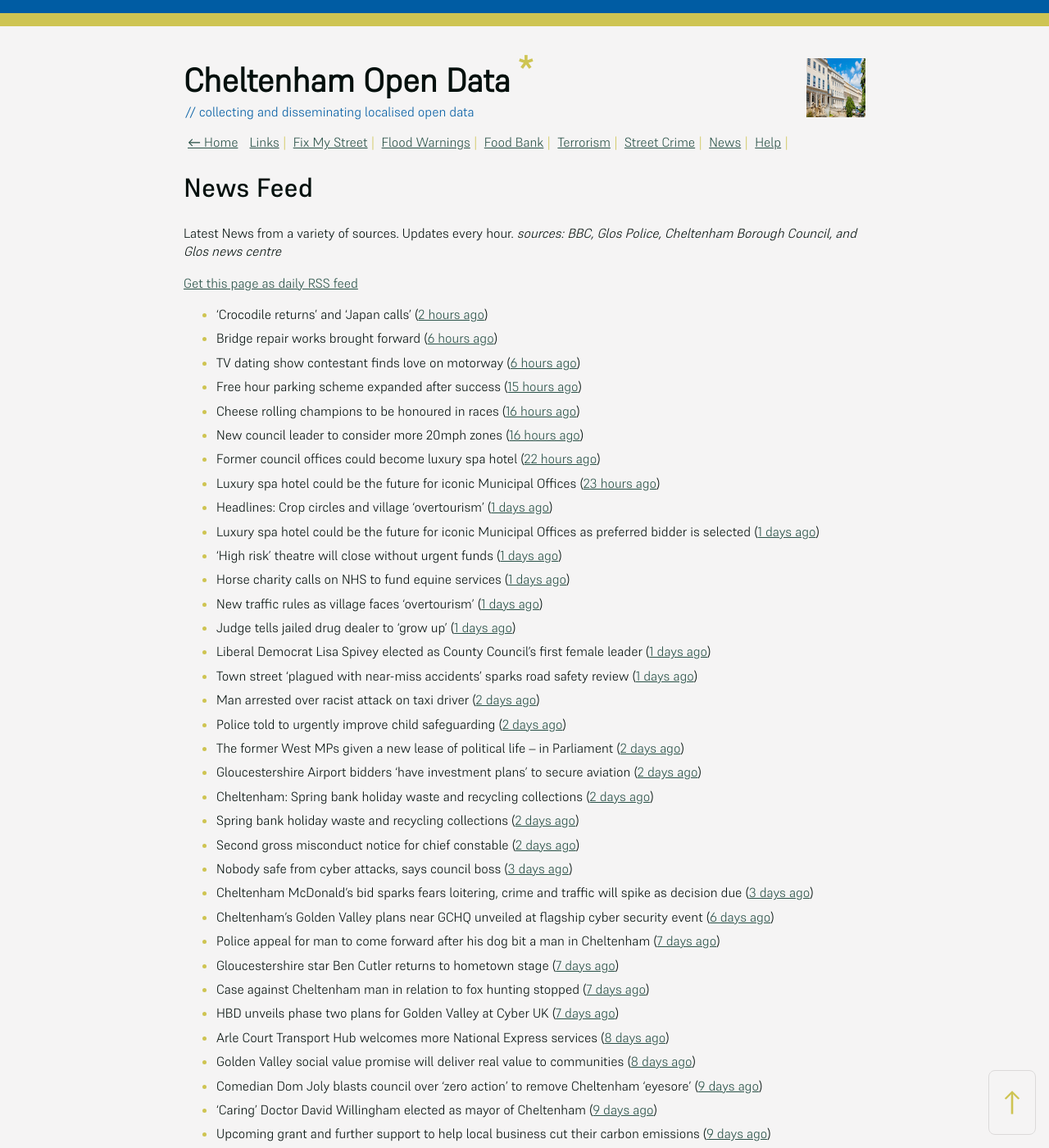
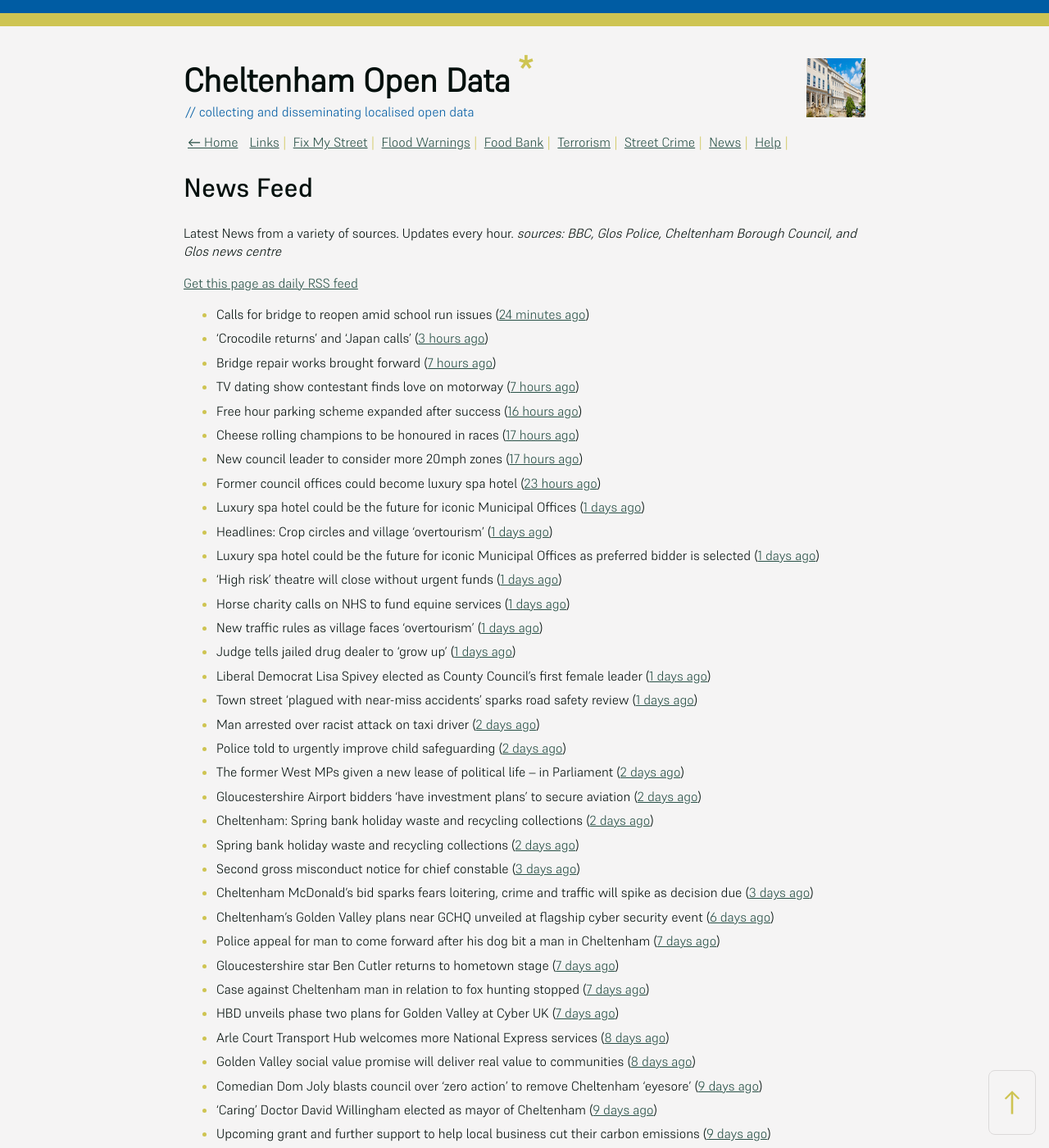
Before and after one commit to mat-0/cheltenham-open-data, a Jekyll site: the page built from _pages/news.md, in a window 1280 px wide and 1400 px high. Shown: the whole window at 82% size. Built offline with Jekyll 4.4.1, drawn with Linux system fonts in a browser that asks for light colours; some of the changed text lies outside the part shown.

Commit message:
Updated 2025-05-23 13:07:27

```diff
--- a/_pages/news.md
+++ b/_pages/news.md
@@ -12,14 +12,15 @@ _sources: BBC, Glos Police, Cheltenham Borough Council, and Glos news centre_
 [Get this page as daily RSS feed](/daily.rss)
 
 <!-- news_marker starts -->
-- 'Crocodile returns' and 'Japan calls' ([2 hours ago](https://www.bbc.com/news/articles/clynl44237wo))
-- Bridge repair works brought forward ([6 hours ago](https://www.bbc.com/news/articles/c8repy53ezyo))
-- TV dating show contestant finds love on motorway ([6 hours ago](https://www.bbc.com/news/articles/cn84y0wnz2po))
-- Free hour parking scheme expanded after success ([15 hours ago](https://www.bbc.com/news/articles/cd0l2kr32zeo))
-- Cheese rolling champions to be honoured in races ([16 hours ago](https://www.bbc.com/news/articles/cy8nkklvm9mo))
-- New council leader to consider more 20mph zones ([16 hours ago](https://www.bbc.com/news/articles/c1kvvdv71m4o))
-- Former council offices could become luxury spa hotel ([22 hours ago](https://www.bbc.com/news/articles/c4g6e60kdy1o))
-- Luxury spa hotel could be the future for iconic Municipal Offices ([23 hours ago](https://gloucesternewscentre.co.uk/luxury-spa-hotel-could-be-the-future-for-iconic-municipal-offices/))
+- Calls for bridge to reopen amid school run issues ([24 minutes ago](https://www.bbc.com/news/articles/c7877jd3dw3o))
+- 'Crocodile returns' and 'Japan calls' ([3 hours ago](https://www.bbc.com/news/articles/clynl44237wo))
+- Bridge repair works brought forward ([7 hours ago](https://www.bbc.com/news/articles/c8repy53ezyo))
+- TV dating show contestant finds love on motorway ([7 hours ago](https://www.bbc.com/news/articles/cn84y0wnz2po))
+- Free hour parking scheme expanded after success ([16 hours ago](https://www.bbc.com/news/articles/cd0l2kr32zeo))
+- Cheese rolling champions to be honoured in races ([17 hours ago](https://www.bbc.com/news/articles/cy8nkklvm9mo))
+- New council leader to consider more 20mph zones ([17 hours ago](https://www.bbc.com/news/articles/c1kvvdv71m4o))
+- Former council offices could become luxury spa hotel ([23 hours ago](https://www.bbc.com/news/articles/c4g6e60kdy1o))
+- Luxury spa hotel could be the future for iconic Municipal Offices ([1 days ago](https://gloucesternewscentre.co.uk/luxury-spa-hotel-could-be-the-future-for-iconic-municipal-offices/))
 - Headlines: Crop circles and village 'overtourism' ([1 days ago](https://www.bbc.com/news/articles/ckgrj59nqg5o))
 - Luxury spa hotel could be the future for iconic Municipal Offices as preferred bidder is selected ([1 days ago](https://www.cheltenham.gov.uk/news/article/3014/luxury_spa_hotel_could_be_the_future_for_iconic_municipal_offices_as_preferred_bidder_is_selected))
 - 'High risk' theatre will close without urgent funds ([1 days ago](https://www.bbc.com/news/articles/cvgqqypywe1o))
@@ -34,8 +35,7 @@ _sources: BBC, Glos Police, Cheltenham Borough Council, and Glos news centre_
 - Gloucestershire Airport bidders ‘have investment plans’ to secure aviation ([2 days ago](https://gloucesternewscentre.co.uk/gloucestershire-airport-bidders-have-investment-plans-to-secure-aviation/))
 - Cheltenham: Spring bank holiday waste and recycling collections ([2 days ago](https://gloucesternewscentre.co.uk/cheltenham-spring-bank-holiday-waste-and-recycling-collections/))
 - Spring bank holiday waste and recycling collections ([2 days ago](https://www.cheltenham.gov.uk/news/article/3013/spring_bank_holiday_waste_and_recycling_collections))
-- Second gross misconduct notice for chief constable ([2 days ago](https://www.bbc.com/news/articles/cy8nnxy83lro))
-- Nobody safe from cyber attacks, says council boss ([3 days ago](https://www.bbc.com/news/articles/cyvm4ljl2l8o))
+- Second gross misconduct notice for chief constable ([3 days ago](https://www.bbc.com/news/articles/cy8nnxy83lro))
 - Cheltenham McDonald’s bid sparks fears loitering, crime and traffic will spike as decision due ([3 days ago](https://gloucesternewscentre.co.uk/cheltenham-mcdonalds-bid-sparks-fears-loitering-crime-and-traffic-will-spike-as-decision-due/))
 - Cheltenham’s Golden Valley plans near GCHQ unveiled at flagship cyber security event ([6 days ago](https://gloucesternewscentre.co.uk/cheltenhams-golden-valley-plans-near-gchq-unveiled-at-flagship-cyber-security-event/))
 - Police appeal for man to come forward after his dog bit a man in Cheltenham ([7 days ago](https://gloucesternewscentre.co.uk/police-appeal-for-man-to-come-forward-after-his-dog-bit-a-man-in-cheltenham/))
```
Also changed, not shown: other parts of _pages/news.md (+1 -1 lines), _data/flood.json (+5 -27 lines), _pages/fix-my-street.md (+3 -3 lines), index.md (+5 -5 lines).
